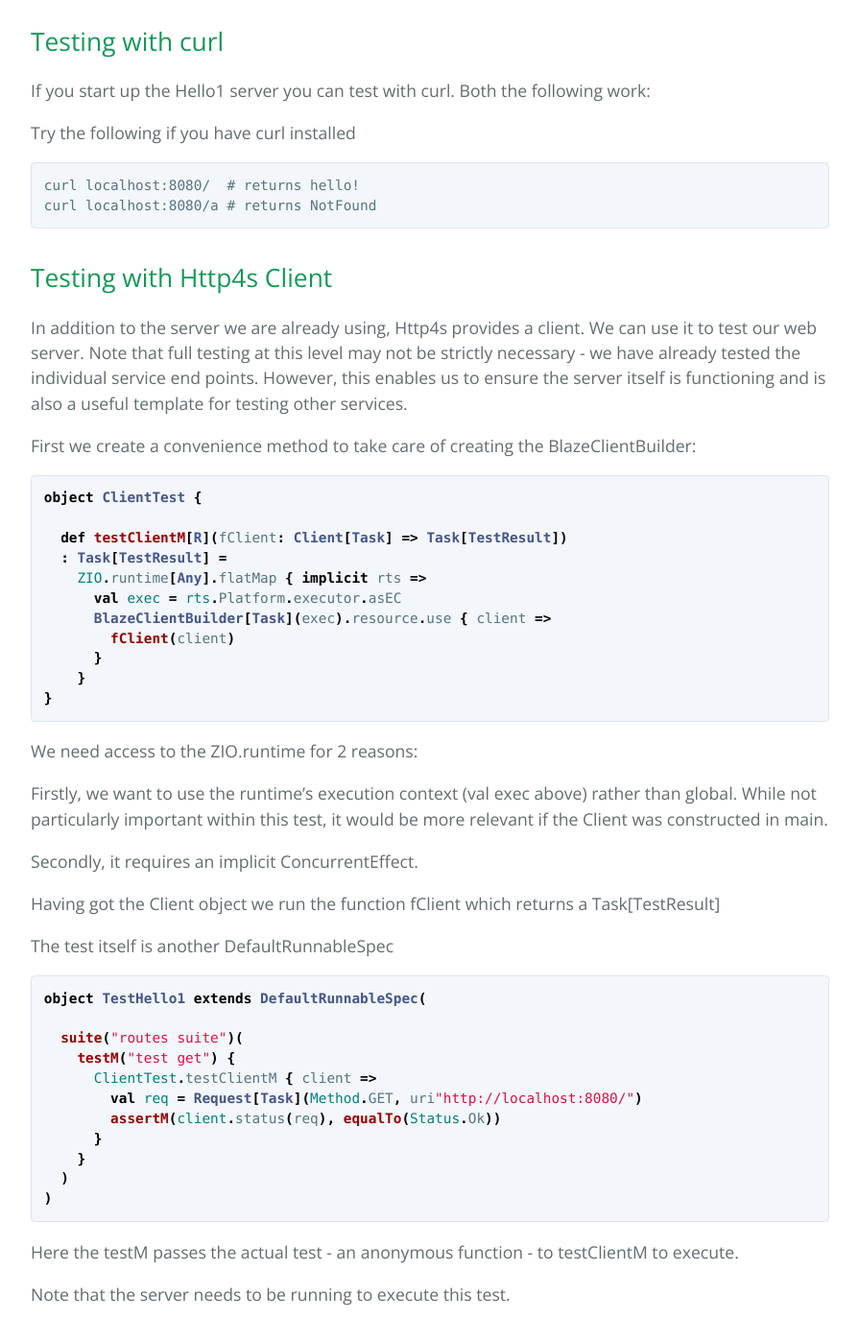
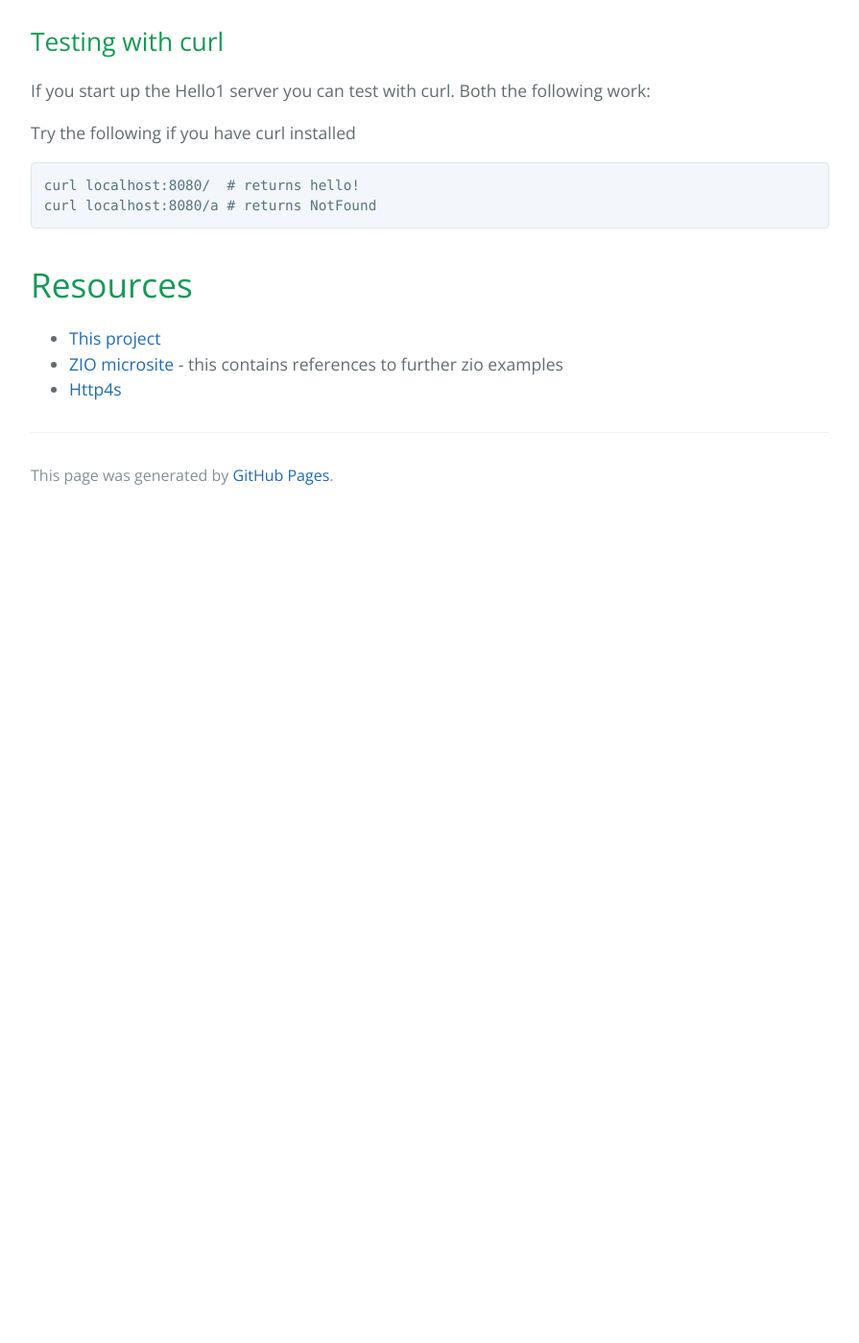
Before and after one commit to TimPigden/TimPigden.github.io, a Jekyll site: the page built from _pages/zio-http4s/zio-http4s-part1.md, in a window 1280 px wide and 1400 px high, scrolled down 3998 px. Shown: the whole window at 96% size, without its empty margins (192-1087 px from the left). Built offline with Jekyll 4.4.1, drawn with Linux system fonts in a browser that asks for light colours; after the commit the page ends 4537 px from its top, so only the background shows below that.

Commit message:
split out blog on testing with client

````diff
--- a/_pages/zio-http4s/zio-http4s-part1.md
+++ b/_pages/zio-http4s/zio-http4s-part1.md
@@ -153,54 +153,6 @@ curl localhost:8080/  # returns hello!
 curl localhost:8080/a # returns NotFound
 ```
 
-## Testing with Http4s Client
-
-In addition to the server we are already using, Http4s provides a client. We can use it to test our web server. Note that full testing at this level
-may not be strictly necessary - we have already tested the individual service end points. However,
-this enables us to ensure the server itself is functioning and is also a useful template
-for testing other services.
-
-First we create a convenience method to take care of creating the BlazeClientBuilder:
-```scala
-object ClientTest {
-
-  def testClientM[R](fClient: Client[Task] => Task[TestResult])
-  : Task[TestResult] =
-    ZIO.runtime[Any].flatMap { implicit rts =>
-      val exec = rts.Platform.executor.asEC
-      BlazeClientBuilder[Task](exec).resource.use { client =>
-        fClient(client)
-      }
-    }
-}
-```
-We need access to the ZIO.runtime for 2 reasons:
-
-Firstly, we want to use the runtime's execution context (val exec above)
-rather than global. While not particularly important within this test, it would be more relevant
-if the Client was constructed in main.
-
-Secondly, it requires an implicit ConcurrentEffect.
-
-Having got the Client object we run the function fClient which returns a Task[TestResult]
-
-The test itself is another DefaultRunnableSpec
-```scala
-object TestHello1 extends DefaultRunnableSpec(
-
-  suite("routes suite")(
-    testM("test get") {
-      ClientTest.testClientM { client =>
-        val req = Request[Task](Method.GET, uri"http://localhost:8080/")
-        assertM(client.status(req), equalTo(Status.Ok))
-      }
-    }
-  )
-)
-```
-Here the testM passes the actual test - an anonymous function - to testClientM to execute.
-
-Note that the server needs to be running to execute this test.
 
 # Resources
 
````
Also changed, not shown: _pages/zio-http4s/wip-2019-09-24-zio-http4s-part2.md (+3 -2 lines), _pages/zio-http4s/zio-http4s-part2.md (added, +99 -0 lines).
